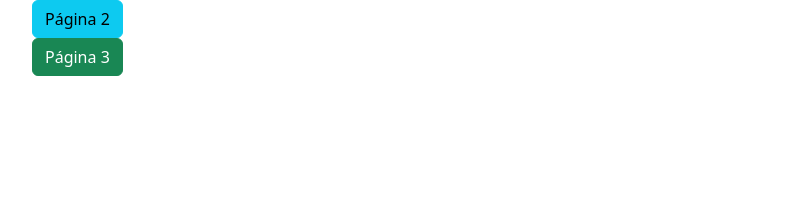
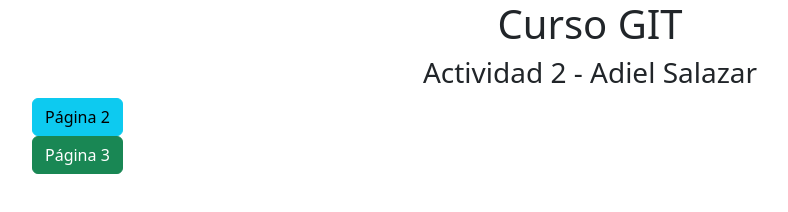
Before and after one commit to asalaz20/git_actividad_2, a plain HTML site: page index.html in a window 1280 px wide. Shown: the whole page, without its empty margins (50-838 px from the left). Drawn offline with nearby package versions, Linux system fonts and the light colour scheme.

Commit message:
se agregaron estilos bootstrap  y textos

```diff
--- a/index.html
+++ b/index.html
@@ -10,6 +10,12 @@
 </head>
 <body>
     <div class="container">
+        <div class="text-center">
+            <h1>
+                Curso GIT
+            </h1>
+            <h3>Actividad 2 - Adiel Salazar</h3>
+        </div>
         <div class="ror">
             <div class="col-4"><a class="btn btn-info" href="segunda.html">Página 2</a></div>
             <div class="col-4"><a class="btn btn-success" href="">Página 3</a></div>
```
